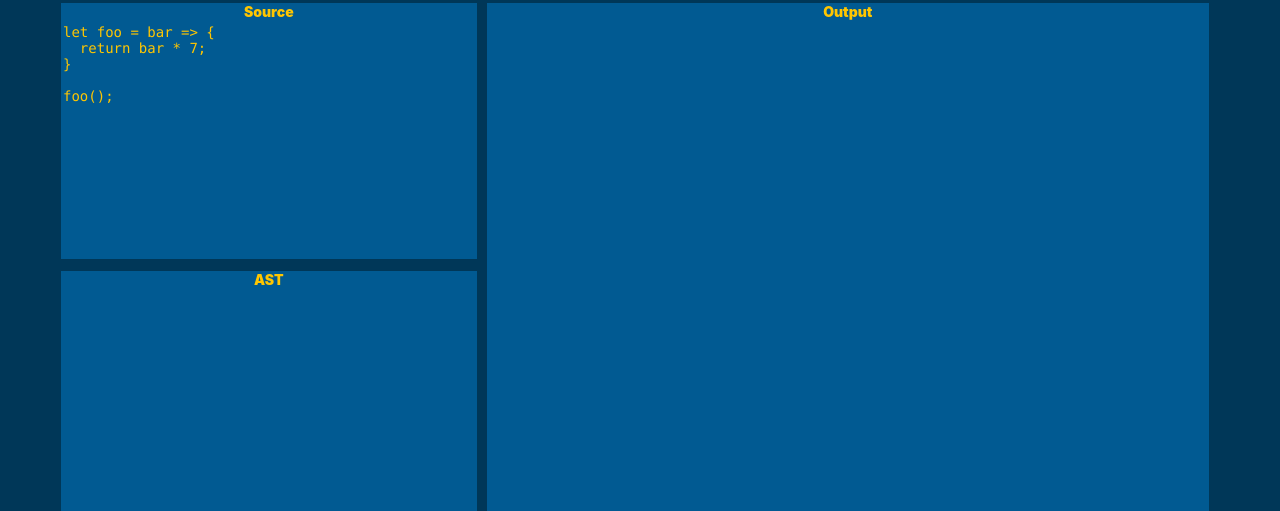
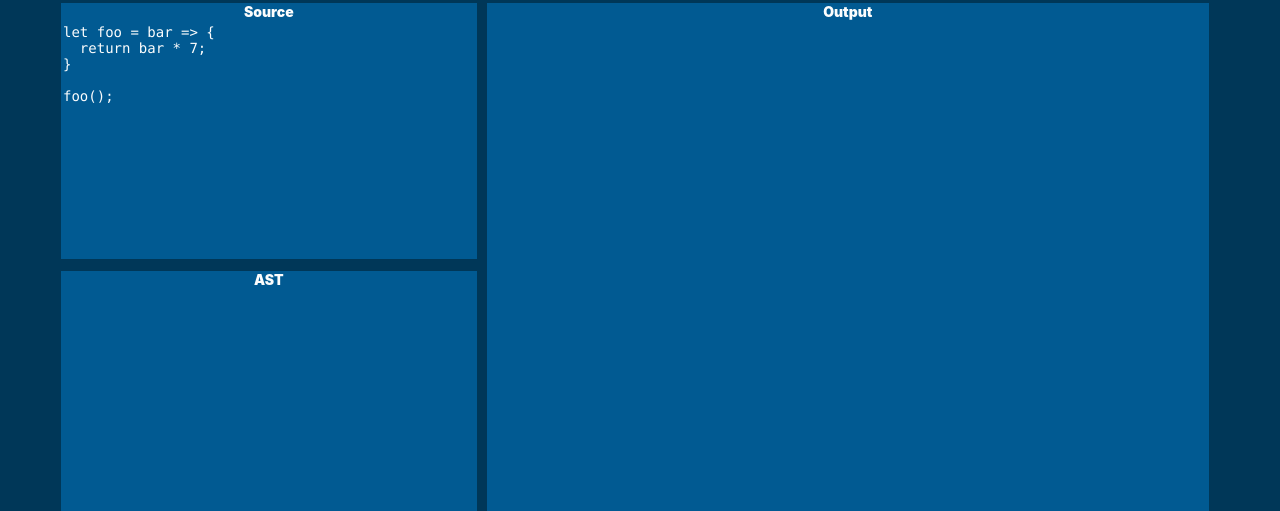
Before and after one commit to bcorman/esquery-training, a plain HTML site: page index.html in a window 1280 px wide. Shown: the part 64-575 px from the top of the page. Drawn offline with Linux system fonts and the light colour scheme.

Commit message:
changed text color on repl

```diff
--- a/assets/styles/ast-styles.css
+++ b/assets/styles/ast-styles.css
@@ -4,6 +4,7 @@
   --black: rgba(39, 39, 39, 1);
   --red: rgba(250, 40, 30, 0.9);
   --blue: rgb(1, 90, 146);
+  --grey: hsl(192, 17%, 99%);
   --blueDimmed: rgb(0, 55, 88);
   --backgroundRed: rgb(222, 65, 48);
   --backgroundRedDimmed: rgb(95, 27, 19);
@@ -28,7 +29,8 @@ textarea, pre, input {
   align-self: center;
   font-size: 14px;
   margin-bottom: 2px;
-  color: var(--yellow);
+  /* color: var(--yellow); */
+  color: var(--grey);
 }
 /* Console */
 
@@ -54,7 +56,7 @@ textarea, pre, input {
   resize: none;
   font-size: 14px;
   background-color: inherit;
-  color: var(--yellow);
+  color: var(--grey);
   border: none;
 }
 
```
